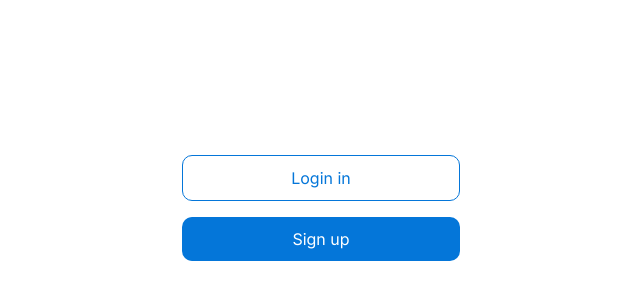
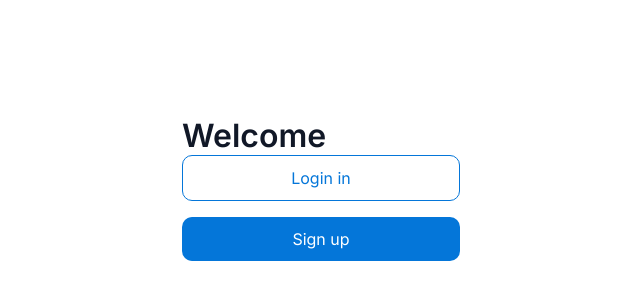
Before and after one commit to Maxwell011/moni-finance, a Next.js app: page / in a window 1280 px wide. Shown: the part 44-344 px from the top of the page, without its empty margins (319-959 px from the left). Built offline with nearby package versions, Linux system fonts and the light colour scheme.

Commit message:
Add new div with class names 'first' and 'second', and change text color of heading to gray

```diff
--- a/src/components/LaunchScreen.tsx
+++ b/src/components/LaunchScreen.tsx
@@ -4,6 +4,9 @@ const LaunchScreen = () => {
   return (
     <section>
       {/* Top content */}
+      <div className='first'>
+        <div className='second'></div>
+      </div>
       <div className=''>
         <svg
           className='w-16 h-16 flex-shrink-0'
@@ -45,7 +48,7 @@ const LaunchScreen = () => {
           </defs>
         </svg>
 
-        <h2 className='text-white text-[32px] not-italic font-semibold leading-[normal]'>
+        <h2 className='text-gray-900 text-[32px] not-italic font-semibold leading-[normal]'>
           Welcome
         </h2>
       </div>
```
